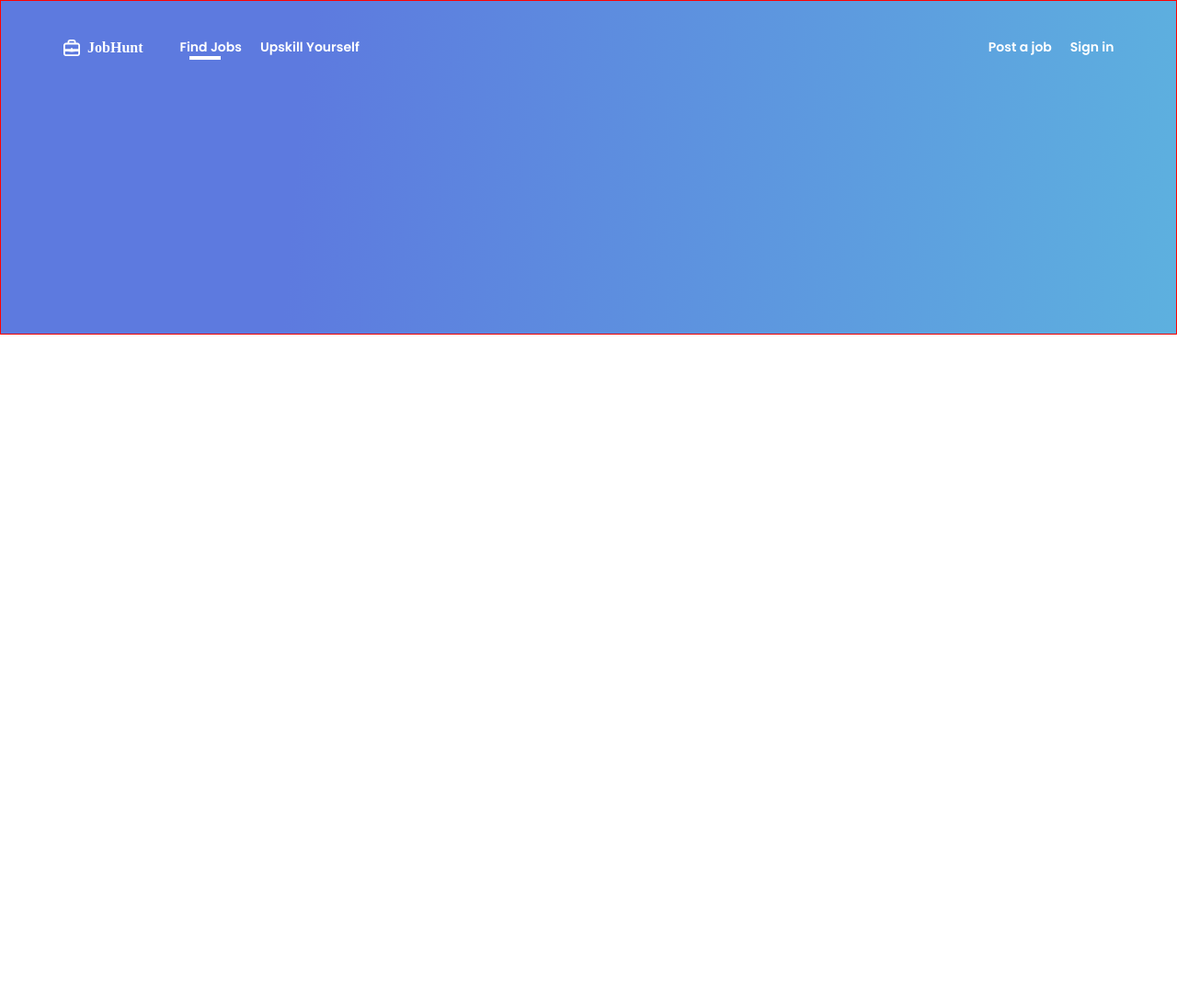
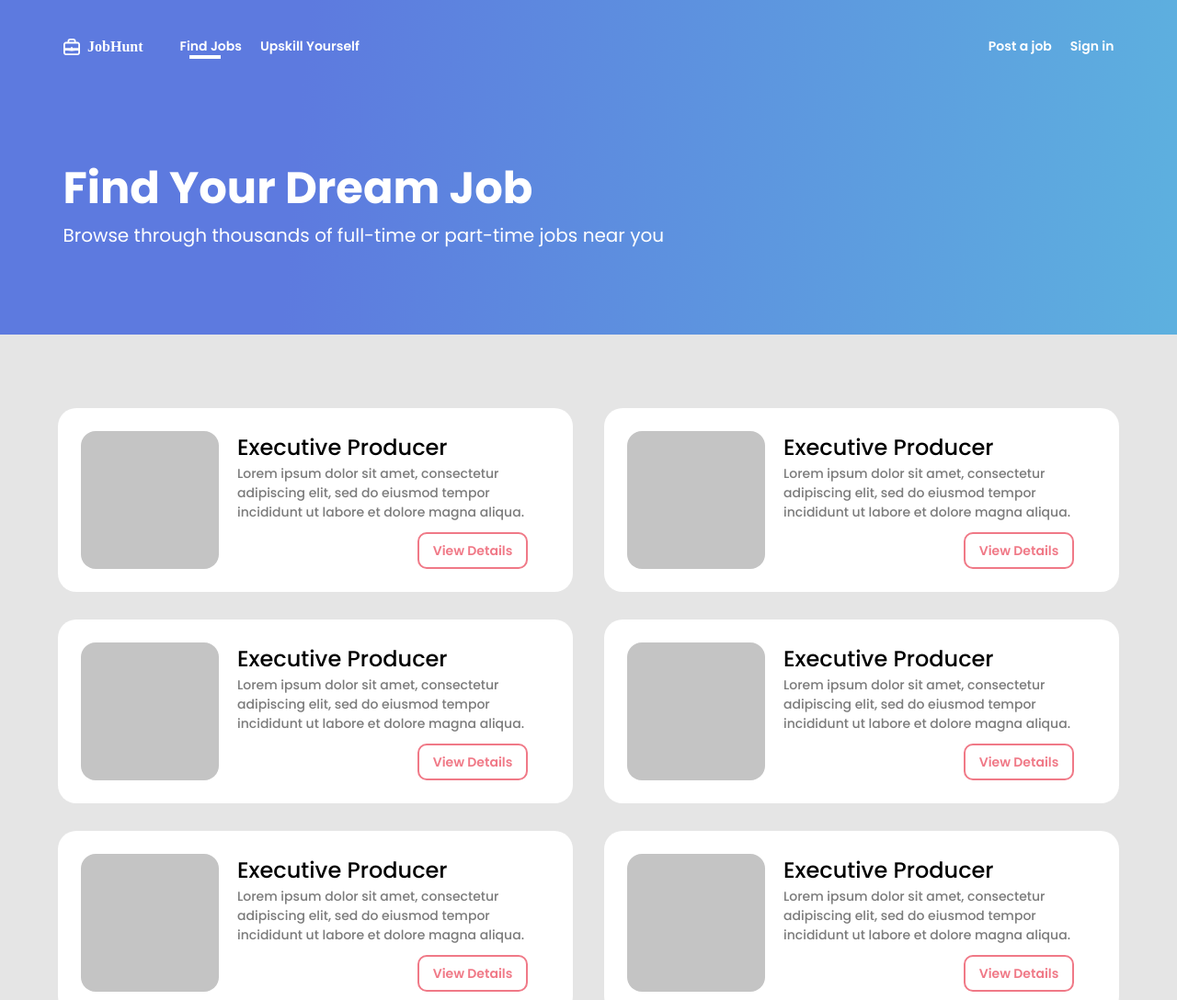
Before and after one commit to rao-kartik/goodEraFrontend, a plain HTML site: page index.html in a window 1280 px wide. Shown: the top 1088 px of the page at 92% size. Before the commit the page ends 800 px from the top, so only its background shows below. Drawn offline with Linux system fonts and the light colour scheme.

Commit message:
added cards

```diff
--- a/index.css
+++ b/index.css
@@ -1,7 +1,13 @@
-*{
+* {
     margin: 0;
     padding: 0;
     box-sizing: border-box;
+}
+
+html, body {
+    width: 100%;
+    height: 100%;
+    background: #E5E5E5;
 }
 
 .backgroundCont {
@@ -9,7 +15,6 @@
     height: 364px;
     width: 100%;
     background: linear-gradient(274.83deg, #5DB0DF 0.58%, #5D7ADF 74.3%);
-    border: 1px solid red;
 }
 
 #navbar {
@@ -91,3 +96,128 @@
 
     border: 2px solid #FFFFFF;
 }
+
+#headCont {
+    position: relative;
+    width: 1143px;
+    margin: auto;
+    position: relative;
+    top: 142px;
+}
+
+.head {
+    position: relative;
+    width: 511px;
+    height: 72px;
+
+    font-family: Poppins;
+    font-style: normal;
+    font-weight: bold;
+    font-size: 48px;
+    line-height: 72px;
+
+    color: #FFFFFF;
+}
+
+.headText {
+    position: relative;
+    width: 654px;
+    height: 30px;
+
+    font-family: Poppins;
+    font-style: normal;
+    font-weight: normal;
+    font-size: 20px;
+    line-height: 30px;
+
+    color: #FFFFFF;
+}
+
+/* search box */
+
+
+/* cards */
+
+#content {
+    position: relative;
+    width: 1154px;
+    height: auto;
+    margin: auto;
+    padding: 50px 0;
+
+    display: flex;
+    flex-wrap: wrap;
+    justify-content: space-between;
+}
+
+.card {
+    position: relative;
+    width: 560px;
+    height: 200px;
+    display: flex;
+    padding: 25px;
+    background: #FFFFFF;
+    border-radius: 20px;
+    margin-top: 30px;
+}
+
+.cardContent {
+    position: relative;
+    height: 100%;
+    margin-left: 20px;
+}
+
+.imgBox {
+    position: relative;
+    width: 150px;
+    height: 150px;
+
+    background: #C4C4C4;
+    border-radius: 16px;
+}
+
+.cardHead {
+    position: relative;
+    width: 229px;
+    height: 36px;
+
+    font-family: Poppins;
+    font-style: normal;
+    font-weight: 500;
+    font-size: 24px;
+    line-height: 36px;
+
+    color: #000000;
+}
+
+.cardText {
+    position: relative;
+    width: 336px;
+    height: 63px;
+
+    font-family: Poppins;
+    font-style: normal;
+    font-weight: 500;
+    font-size: 14px;
+    line-height: 21px;
+
+    color: #7B7B7B;
+}
+
+.cardBtn {
+    position: absolute;
+    width: 120px;
+    height: 40px;
+    bottom: 0;
+    right: 20px;
+    border: 2px solid #F07987;
+    background: transparent;
+    color: #F07987;
+    border-radius: 10px;
+
+    font-family: Poppins;
+    font-style: normal;
+    font-weight: 600;
+    font-size: 14px;
+    line-height: 21px;
+}
--- a/index.html
+++ b/index.html
@@ -65,6 +65,134 @@
 
         </nav>
 
+        <div id="headCont">
+
+            <h2 class="head">Find Your Dream Job</h2>
+
+            <p class="headText">Browse through thousands of full-time or part-time jobs near you</p>
+
+        </div>
+
+        <div id="search">
+
+            <div>
+
+            </div>
+
+        </div>
+
+    </div>
+
+    <div id="content">
+
+        <div class="card">
+
+            <div class="imgBox">
+
+            </div>
+
+            <div class="cardContent">
+
+                <h4 class="cardHead">Executive Producer</h4>
+
+                <p class="cardText">Lorem ipsum dolor sit amet, consectetur adipiscing elit, sed do eiusmod tempor incididunt ut labore et dolore magna aliqua. </p>
+
+                <button class="cardBtn"> View Details</button>
+
+            </div>
+
+        </div>
+
+        <div class="card">
+
+            <div class="imgBox">
+
+            </div>
+
+            <div class="cardContent">
+
+                <h4 class="cardHead">Executive Producer</h4>
+
+                <p class="cardText">Lorem ipsum dolor sit amet, consectetur adipiscing elit, sed do eiusmod tempor incididunt ut labore et dolore magna aliqua. </p>
+
+                <button class="cardBtn"> View Details</button>
+
+            </div>
+
+        </div>
+
+        <div class="card">
+
+            <div class="imgBox">
+
+            </div>
+
+            <div class="cardContent">
+
+                <h4 class="cardHead">Executive Producer</h4>
+
+                <p class="cardText">Lorem ipsum dolor sit amet, consectetur adipiscing elit, sed do eiusmod tempor incididunt ut labore et dolore magna aliqua. </p>
+
+                <button class="cardBtn"> View Details</button>
+
+            </div>
+
+        </div>
+
+        <div class="card">
+
+            <div class="imgBox">
+
+            </div>
+
+            <div class="cardContent">
+
+                <h4 class="cardHead">Executive Producer</h4>
+
+                <p class="cardText">Lorem ipsum dolor sit amet, consectetur adipiscing elit, sed do eiusmod tempor incididunt ut labore et dolore magna aliqua. </p>
+
+                <button class="cardBtn"> View Details</button>
+
+            </div>
+
+        </div>
+
+        <div class="card">
+
+            <div class="imgBox">
+
+            </div>
+
+            <div class="cardContent">
+
+                <h4 class="cardHead">Executive Producer</h4>
+
+                <p class="cardText">Lorem ipsum dolor sit amet, consectetur adipiscing elit, sed do eiusmod tempor incididunt ut labore et dolore magna aliqua. </p>
+
+                <button class="cardBtn"> View Details</button>
+
+            </div>
+
+        </div>
+
+        <div class="card">
+
+            <div class="imgBox">
+
+            </div>
+
+            <div class="cardContent">
+
+                <h4 class="cardHead">Executive Producer</h4>
+
+                <p class="cardText">Lorem ipsum dolor sit amet, consectetur adipiscing elit, sed do eiusmod tempor incididunt ut labore et dolore magna aliqua. </p>
+
+                <button class="cardBtn"> View Details</button>
+
+            </div>
+
+        </div>
+
     </div>
 
 </body>
```
